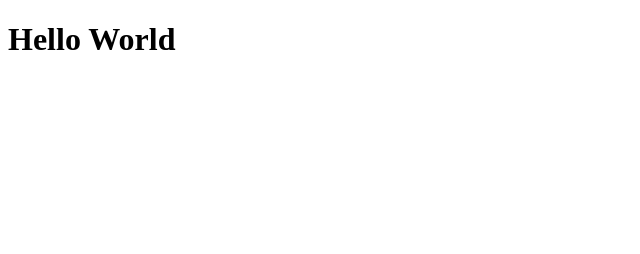
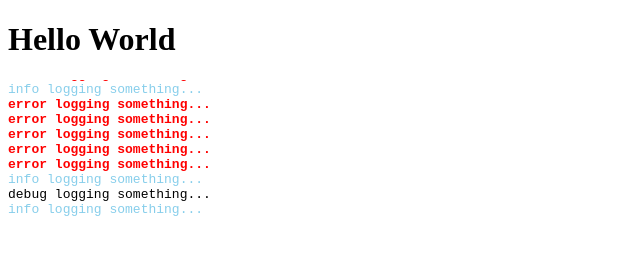
Before and after one commit to heyitguyfixit/amp.thegatheringocala.com, a plain HTML site: page index.html in a window 1280 px wide. Shown: the whole page, without its empty margins (0-640 px from the left). Drawn offline with Linux system fonts and the light colour scheme.

Commit message:
Update index.html

```diff
--- a/index.html
+++ b/index.html
@@ -1,6 +1,73 @@
 <!DOCTYPE html>
 <html>
-<body>
-<h1>Hello World</h1>
-</body>
+  <head>
+    <meta charset="utf-8" />
+    <link rel="canonical" href="https://www.">
+    <script async src="https://cdn.ampproject.org/v0.js"></script>
+    <script>
+      rewireLoggingToElement(
+    () => document.getElementById("log"),
+    () => document.getElementById("log-container"), true);
+
+function rewireLoggingToElement(eleLocator, eleOverflowLocator, autoScroll) {
+    fixLoggingFunc('log');
+    fixLoggingFunc('debug');
+    fixLoggingFunc('warn');
+    fixLoggingFunc('error');
+    fixLoggingFunc('info');
+
+    function fixLoggingFunc(name) {
+        console['old' + name] = console[name];
+        console[name] = function(...arguments) {
+            const output = produceOutput(name, arguments);
+            const eleLog = eleLocator();
+
+            if (autoScroll) {
+                const eleContainerLog = eleOverflowLocator();
+                const isScrolledToBottom = eleContainerLog.scrollHeight - eleContainerLog.clientHeight <= eleContainerLog.scrollTop + 1;
+                eleLog.innerHTML += output + "<br>";
+                if (isScrolledToBottom) {
+                    eleContainerLog.scrollTop = eleContainerLog.scrollHeight - eleContainerLog.clientHeight;
+                }
+            } else {
+                eleLog.innerHTML += output + "<br>";
+            }
+
+            console['old' + name].apply(undefined, arguments);
+        };
+    }
+
+    function produceOutput(name, arguments) {
+        return arguments.reduce((output, arg) => {
+            return output +
+                "<span class=\"log-" + (typeof arg) + " log-" + name + "\">" +
+                    (typeof arg === "object" && (JSON || {}).stringify ? JSON.stringify(arg) : arg) +
+                "</span>&nbsp;";
+        }, '');
+    }
+}
+
+
+setInterval(() => {
+  const method = (['log', 'debug', 'warn', 'error', 'info'][Math.floor(Math.random() * 5)]);
+  console[method](method, 'logging something...');
+}, 200);
+      </script>
+    <style>
+#log-container { overflow: auto; height: 150px; }
+
+.log-warn { color: orange }
+.log-error { color: red }
+.log-info { color: skyblue }
+.log-log { color: silver }
+
+.log-warn, .log-error { font-weight: bold; }
+      </style>
+  </head>
+  <body>
+    <h1>Hello World</h1>
+    <div id="log-container">
+  <pre id="log"></pre>
+</div>
+  </body>
 </html>
```
